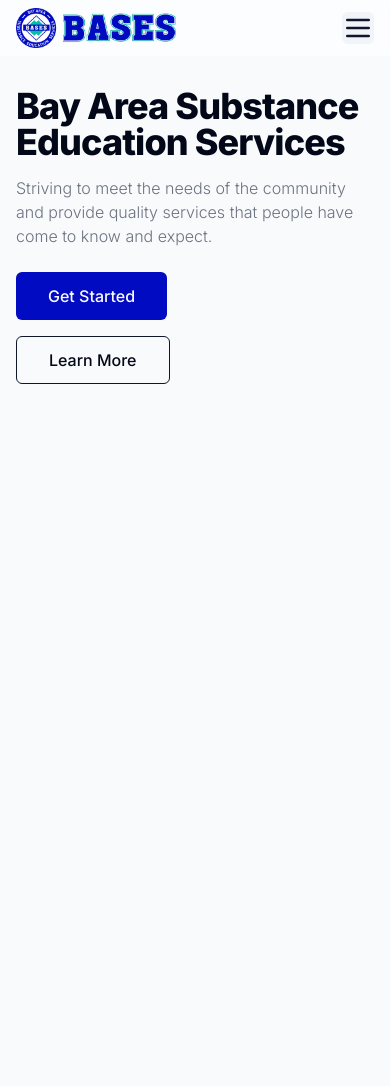
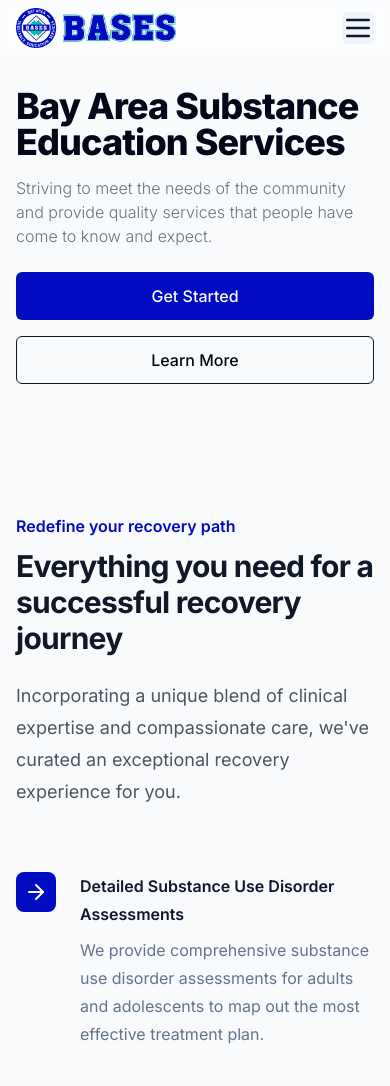
Before and after one commit to joelreid01/bases, a Next.js app: page / in a window 390 px wide. Shown: the top 1086 px of the page. Before the commit the page ends 844 px from the top, so only its background shows below. Built offline with nearby package versions, Linux system fonts and the light colour scheme.

Commit message:
Added Services to homepage

```diff
--- a/src/app/page.tsx
+++ b/src/app/page.tsx
@@ -1,9 +1,11 @@
 import Hero from "@/components/hero";
+import Services from "@/components/services";
 
 export default function Home() {
   return (
     <main className="">
       <Hero />
+      <Services />
     </main>
   );
 }
--- a/src/components/hero.tsx
+++ b/src/components/hero.tsx
@@ -1,10 +1,15 @@
+"use client";
+
 import Image from "next/image";
 import BASES_Storefront from "../../public/BASES_Storefront_cropped.jpg";
 import { Button, buttonVariants } from "./ui/button";
 import { Icons } from "./icons";
 import Link from "next/link";
+import { useRouter } from "next/navigation";
 
 export default function Hero() {
+  const router = useRouter();
+
   return (
     <section className="">
       <div className="grid px-4 py-8 mx-auto lg:container lg:gap-8 xl:gap-0 lg:py-16 lg:grid-cols-12">
@@ -17,16 +22,21 @@ export default function Hero() {
             services that people have come to know and expect.
           </p>
           <div className="flex flex-col space-y-4 md:flex-row md:space-y-0 md:space-x-4">
-            <Link href="/contact">
-              <Button variant="brand" size="xl">
-                Get Started
-              </Button>
-            </Link>
-            <Link href="/about/our-facility">
-              <Button variant="outline" size="xl" className="border-primary">
-                Learn More
-              </Button>
-            </Link>
+            <Button
+              variant="brand"
+              size="xl"
+              onClick={() => router.push("/contact")}
+            >
+              Get Started
+            </Button>
+            <Button
+              variant="outline"
+              size="xl"
+              className="border-primary"
+              onClick={() => router.push("/about/our-facility")}
+            >
+              Learn More
+            </Button>
           </div>
         </div>
         <div className="hidden lg:mt-0 lg:col-span-5 lg:flex">
--- /dev/null
+++ b/src/components/services.tsx
@@ -0,0 +1,95 @@
+import React from "react";
+import { Icons } from "./icons";
+import Link from "next/link";
+
+const features = [
+  {
+    name: "Detailed Substance Use Disorder Assessments",
+    description:
+      "We provide comprehensive substance use disorder assessments for adults and adolescents to map out the most effective treatment plan.",
+    icon: Icons.arrowRight,
+  },
+  {
+    name: "Empowering Recovery Coaching",
+    description:
+      "Our peer-based Recovery Coaching offers a level of support that empowers individuals to navigate their own unique recovery path.",
+    icon: Icons.arrowRight,
+  },
+  {
+    name: "Substance Use Disorder Group Therapy",
+    description:
+      "We offer group therapy sessions for adults utilizing DBT, CBT, and relapse prevention therapies.",
+    icon: Icons.arrowRight,
+  },
+  {
+    name: "Correctional Facility Group Therapy",
+    description:
+      "We facilitate CBT/DBT groups for men (Mondays) and for women (Wednesdays) at the Charlevoix County Jail.",
+    icon: Icons.arrowRight,
+  },
+  {
+    name: "Alcohol Highway Safety Education Class",
+    description:
+      "Our Alcohol Highway Safety Education Classes are designed for first-time OWI/OUI offenders, providing crucial knowledge and insight.",
+    icon: Icons.arrowRight,
+  },
+  //   {
+  //     name: "Zero Tolerance Education Class",
+  //     description:
+  //       "Our Zero Tolerance Education Classes are tailored for first-time MIP offenders, equipping them with the knowledge to make better decisions.",
+  //     icon: Icons.arrowRight,
+  //   },
+  {
+    name: "Driver’s License Appeal Assistance",
+    description:
+      "We provide substance use disorder evaluations for driver’s license appeal hearings. This service is offered at a $250 charge and includes a drug test, driving record analysis, evaluation, and completion of 10+ page forms.",
+    icon: Icons.arrowRight,
+  },
+];
+
+export default function Services() {
+  return (
+    <div className="py-24 sm:py-32">
+      <div className="mx-auto max-w-7xl px-4 lg:px-8">
+        <div className="mx-auto max-w-2xl lg:text-center">
+          <h2 className="text-base font-semibold leading-7 text-brand">
+            Redefine your recovery path
+          </h2>
+          <p className="mt-2 text-3xl font-bold tracking-tight text-gray-900 sm:text-4xl">
+            Everything you need for a successful recovery journey
+          </p>
+          <p className="mt-6 text-lg leading-8 text-gray-600">
+            Incorporating a unique blend of clinical expertise and compassionate
+            care, we&apos;ve curated an exceptional recovery experience for you.
+          </p>
+        </div>
+        <div className="mx-auto mt-16 max-w-2xl sm:mt-20 lg:mt-24 lg:container">
+          <dl className="grid max-w-xl grid-cols-1 gap-x-8 gap-y-10 lg:max-w-none lg:grid-cols-2 lg:gap-y-16 xl:grid-cols-3">
+            {features.map((feature) => (
+              <Link
+                href="/"
+                className="hover:bg-accent -m-2 p-2 rounded-md"
+                key={feature.name}
+              >
+                <div className="relative pl-16">
+                  <dt className="text-base font-semibold leading-7 text-primary">
+                    <div className="absolute left-0 top-0 flex h-10 w-10 items-center justify-center rounded-lg bg-brand">
+                      <feature.icon
+                        className="h-6 w-6 text-white"
+                        aria-hidden="true"
+                      />
+                    </div>
+                    {feature.name}
+                  </dt>
+                  <dd className="mt-2 text-base leading-7 text-muted-foreground">
+                    {feature.description}
+                  </dd>
+                </div>
+              </Link>
+            ))}
+          </dl>
+        </div>
+      </div>
+    </div>
+  );
+}
--- a/src/components/ui/navigation-menu.tsx
+++ b/src/components/ui/navigation-menu.tsx
@@ -41,7 +41,7 @@ NavigationMenuList.displayName = NavigationMenuPrimitive.List.displayName;
 const NavigationMenuItem = NavigationMenuPrimitive.Item;
 
 const navigationMenuTriggerStyle = cva(
-  "group inline-flex h-10 w-max items-center justify-center rounded-md bg-background/50 px-4 py-2 text-sm font-medium transition-colors hover:bg-accent hover:text-accent-foreground focus:bg-accent focus:text-accent-foreground focus:outline-none disabled:pointer-events-none disabled:opacity-50 data-[active]:bg-accent/50 data-[state=open]:bg-accent/50"
+  "group inline-flex h-10 w-max items-center justify-center rounded-md px-4 py-2 text-sm font-medium transition-colors hover:bg-accent hover:text-accent-foreground focus:bg-accent focus:text-accent-foreground focus:outline-none disabled:pointer-events-none disabled:opacity-50 data-[active]:bg-accent/50 data-[state=open]:bg-accent/50"
 );
 
 const NavigationMenuTrigger = React.forwardRef<
```
